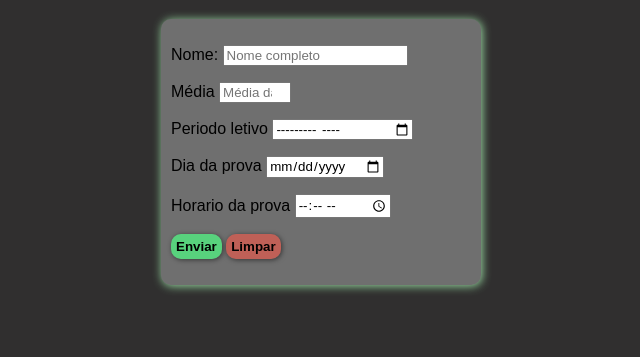
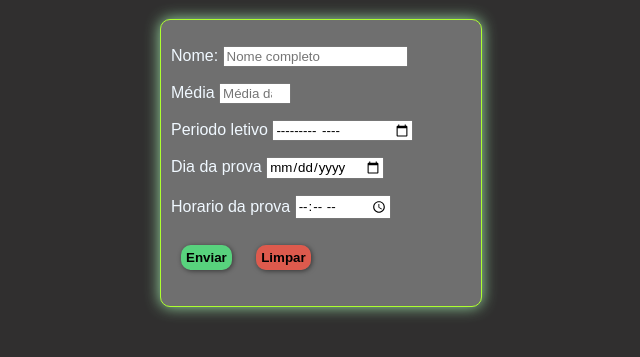
Before and after one commit to KelvinBarros/html-css, a plain HTML site: page exercicios/exe025-formulario/form003.html in a window 1280 px wide. Shown: the part 61-418 px from the top of the page, without its empty margins (319-959 px from the left). Drawn offline with Linux system fonts and the light colour scheme.

Commit message:
Update form003.html

```diff
--- a/exercicios/exe025-formulario/form003.html
+++ b/exercicios/exe025-formulario/form003.html
@@ -11,6 +11,7 @@
         }
 
         h1{
+
             color: white;
             text-align: center;
         }
@@ -24,9 +25,11 @@
             background-color: rgb(111, 111, 111);
             padding: 10px;
             width: 300px;
-            box-shadow: 1px 1px 10px rgba(175, 255, 186, 0.842);
+            box-shadow: 0px 0px 15px rgba(175, 255, 186, 0.842);
             border-radius: 10px;
             margin: auto;
+            color: aliceblue;
+            border: 1px solid greenyellow;
         }
 
 
@@ -35,6 +38,7 @@
         .botao{
             background-color: rgba(79, 255, 132, 0.69);
             padding: 5px;
+            margin: 10px;
             border-radius: 10px;
             font-weight: bold;
             border: none;
@@ -45,8 +49,9 @@
             transition: 0.3s ;
         }
         .botao2{
-            background-color: rgba(247, 85, 71, 0.589);
+            background-color: rgba(247, 86, 71, 0.815);
             padding: 5px;
+            margin: 10px;
             border-radius: 10px;
             font-weight: bold;
             border: none;
```
